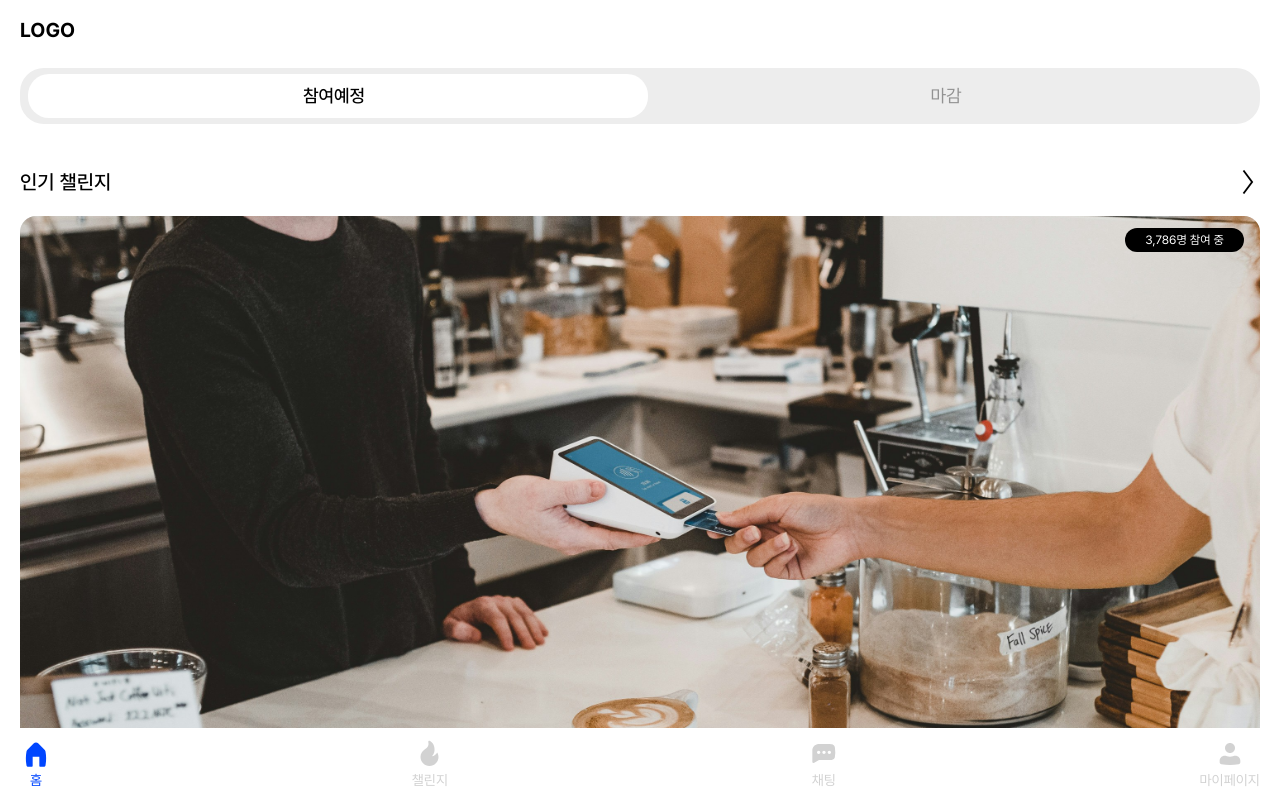
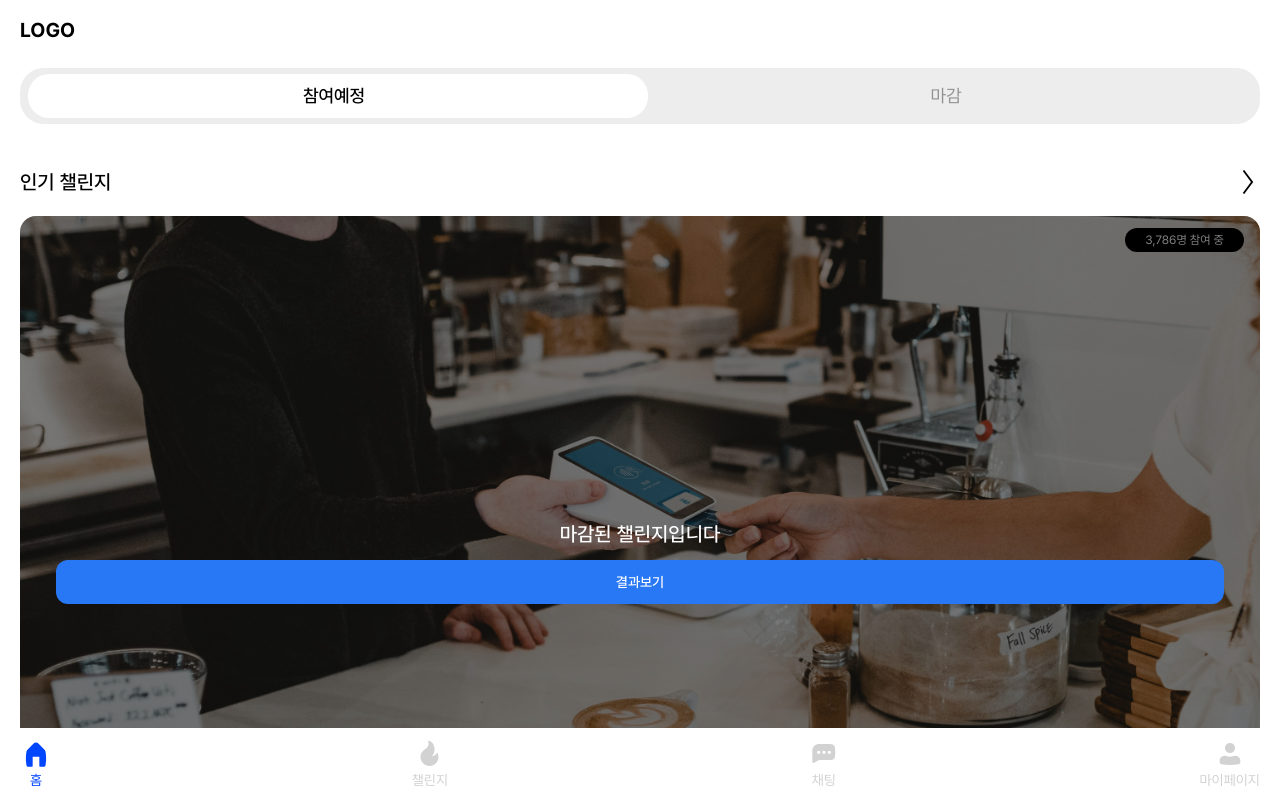
Before and after one commit to dongibuyeo/core-frontend, a Next.js app: page /home in a window 1280 px wide. Shown: the top 798 px of the page. Built offline with nearby package versions, Linux system fonts and the light colour scheme.

Commit message:
design: 챌린지 카드의 인터페이스 변경 및 마감된 챌린지에 대한 프레임 디자인 구현

```diff
--- a/src/components/ChellengeCard.tsx
+++ b/src/components/ChellengeCard.tsx
@@ -4,9 +4,10 @@ import { KeyboardEvent } from 'react'
 import Image from 'next/image'
 import { useRouter } from 'next/navigation'
 import { calculateDday } from '@/utils/calculateDday'
+import Button from '@/components/ui/Button'
 
 interface Props {
-  id: number
+  id: string
   title: string
   startDate: string
   endDate: string
@@ -50,13 +51,14 @@ export default function ChallengeCard({
       role="button"
       tabIndex={isChallengeEnded ? -1 : 0}
     >
-      {/* {isChallengeEnded && (
-        <div className="absolute inset-0 bg-black bg-opacity-50 flex items-center justify-center rounded-2xl z-10">
+      {isChallengeEnded && (
+        <div className="absolute inset-0 bg-black bg-opacity-50 flex flex-col gap-3 items-center justify-center rounded-2xl z-10 px-9">
           <span className="text-white text-xl font-medium">
             마감된 챌린지입니다
           </span>
+          <Button text="결과보기" className="text-white" />
         </div>
-      )} */}
+      )}
       <div className="relative w-full">
         <Image
           src={imageUrl}
```
